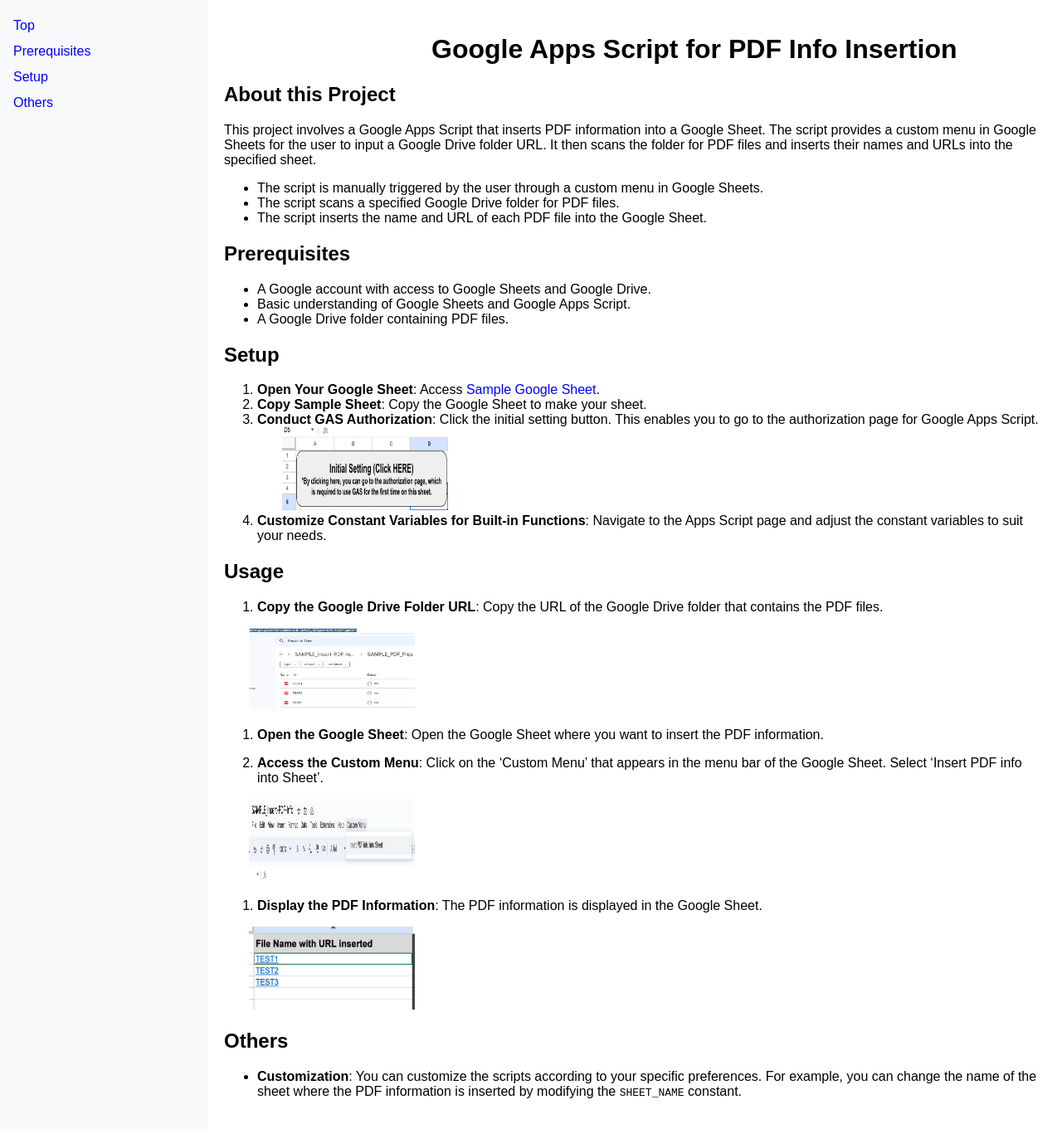
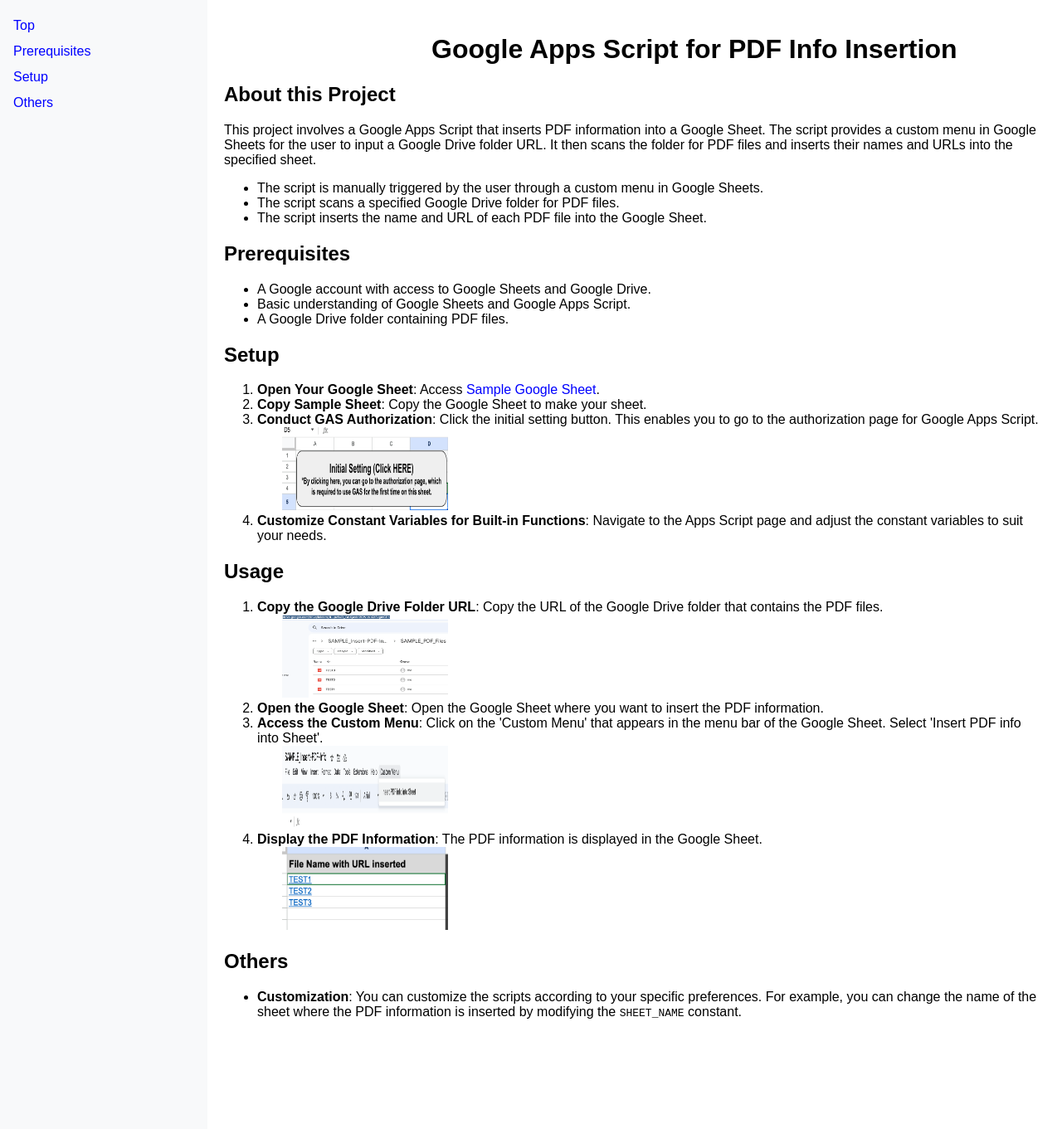
Before and after one commit to tsato21/pdf-info-inserter, a Jekyll site: the page built from docs/index.md, in a window 1280 px wide and 1361 px high. Shown: the whole window at 83% size. Built offline with Jekyll 4.4.1, drawn with Linux system fonts in a browser that asks for light colours.

Commit message:
Update index.md

```diff
--- a/docs/index.md
+++ b/docs/index.md
@@ -33,21 +33,24 @@ This project involves a Google Apps Script that inserts PDF information into a G
 
 ## Usage
 
-1. **Copy the Google Drive Folder URL**: Copy the URL of the Google Drive folder that contains the PDF files.
-  <div style="margin-left: 30px">
-    <img src="assets/images/copy-folder-url.png" alt="Image of Copy Folder URL" width="200" height="100">
-  </div>
-<!-- 2 -->
-2. **Open the Google Sheet**: Open the Google Sheet where you want to insert the PDF information.
+<ol>
+  <li><strong>Copy the Google Drive Folder URL</strong>: Copy the URL of the Google Drive folder that contains the PDF files.
+    <div style="margin-left: 30px">
+      <img src="assets/images/copy-folder-url.png" alt="Image of Copy Folder URL" width="200" height="100">
+    </div>
+  </li>
+  <li><strong>Open the Google Sheet</strong>: Open the Google Sheet where you want to insert the PDF information.</li>
+  <li><strong>Access the Custom Menu</strong>: Click on the 'Custom Menu' that appears in the menu bar of the Google Sheet. Select 'Insert PDF info into Sheet'.
+    <div style="margin-left: 30px">
+      <img src="assets/images/access-custom-menu.png" alt="Image of Access Custom Menu" width="200" height="100">
+    </div>
+  </li>
+  <li><strong>Display the PDF Information</strong>: The PDF information is displayed in the Google Sheet.
+    <div style="margin-left: 30px">
+      <img src="assets/images/display-pdf-info.png" alt="Image of Display PDF Info" width="200" height="100">
+    </div>
+  </li>
+</ol>
 
-3. **Access the Custom Menu**: Click on the 'Custom Menu' that appears in the menu bar of the Google Sheet. Select 'Insert PDF info into Sheet'.
-  <div style="margin-left: 30px">
-    <img src="assets/images/access-custom-menu.png" alt="Image of Access Custom Menu" width="200" height="100">
-  </div>
-
-4. **Display the PDF Information**: The PDF information is displayed in the Google Sheet.
-  <div style="margin-left: 30px">
-    <img src="assets/images/display-pdf-info.png" alt="Image of Display PDF Info" width="200" height="100">
-  </div>
 ## Others
 - **Customization**: You can customize the scripts according to your specific preferences. For example, you can change the name of the sheet where the PDF information is inserted by modifying the `SHEET_NAME` constant.
```
